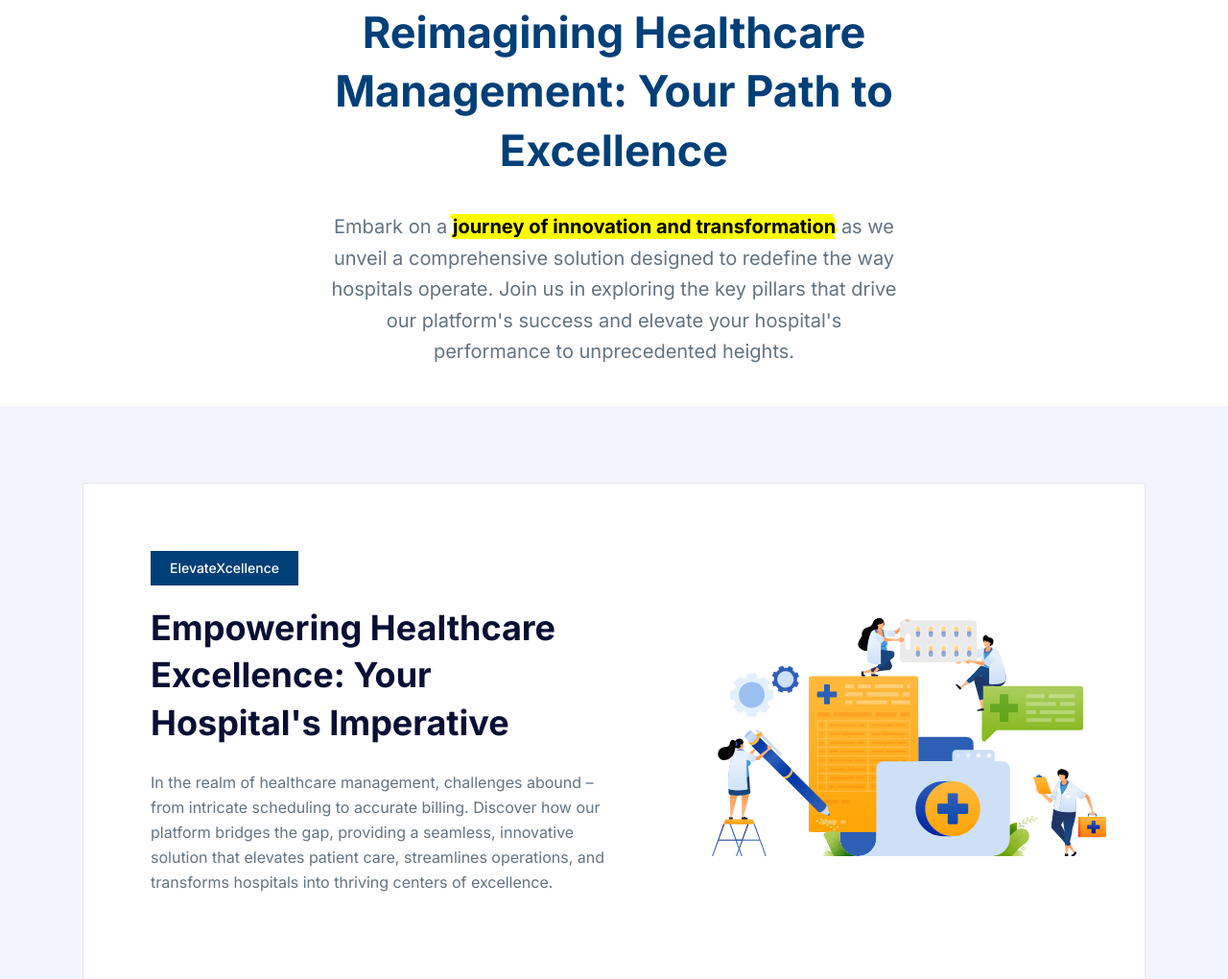
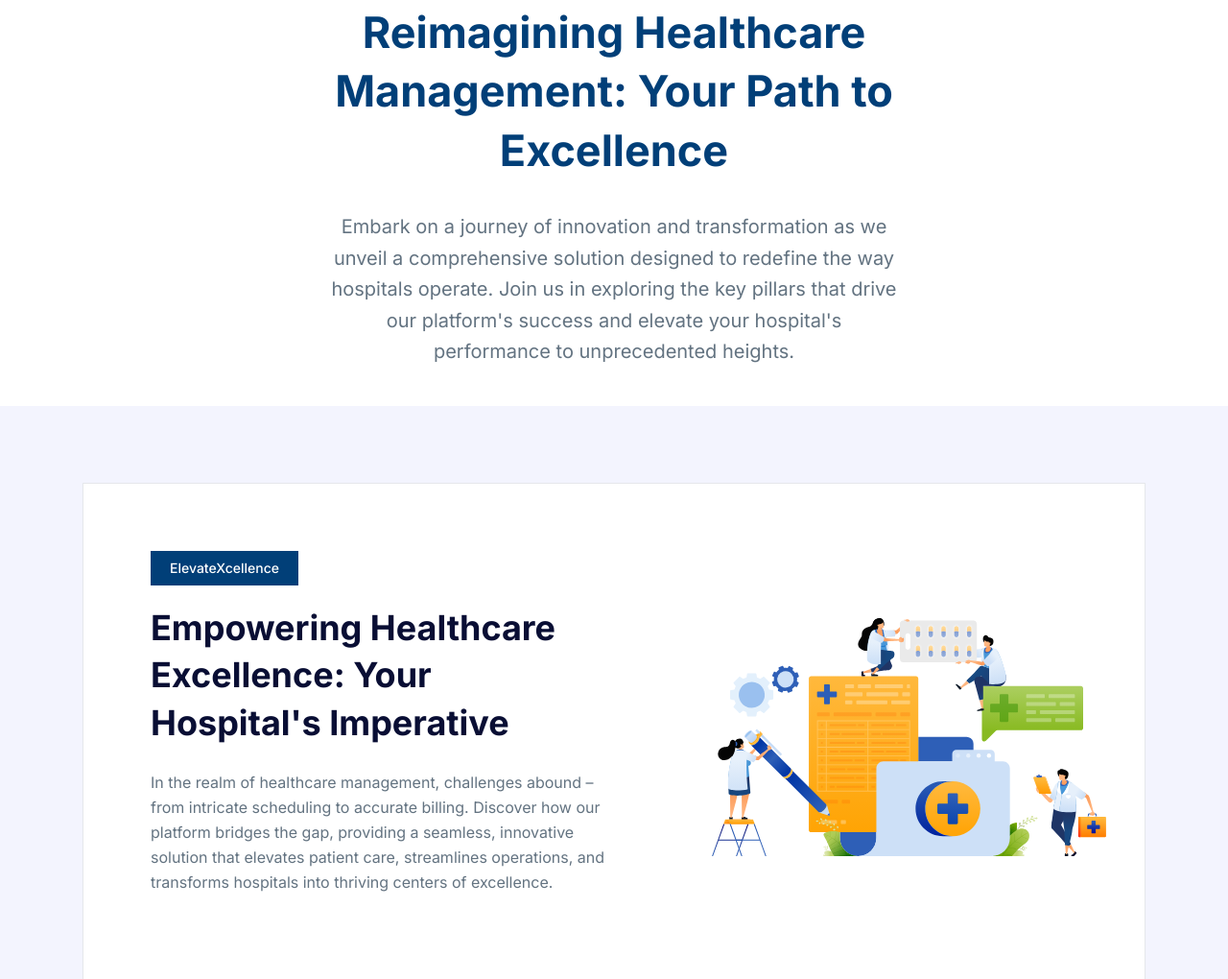
Before and after one commit to Rafi1115/hospital-management-software, a website: page index.html in a window 1280 px wide. Shown: the part 2280-3300 px from the top of the page at 96% size. Drawn offline with Linux system fonts and the light colour scheme.

Commit message:
Update index.html

```diff
--- a/index.html
+++ b/index.html
@@ -473,7 +473,7 @@
               Reimagining Healthcare Management: Your Path to Excellence </h2>
             <p
               class="text-body-color mx-auto mb-10 max-w-[600px] sm:text-lg sm:leading-relaxed md:text-xl md:leading-relaxed">
-              Embark on a <span class="realistic-marker-highlight">journey of innovation and transformation</span> as we unveil a comprehensive solution designed to
+              Embark on a journey of innovation and transformation as we unveil a comprehensive solution designed to
               redefine the way hospitals operate. Join us in exploring the key pillars that drive our platform's success
               and elevate your hospital's performance to unprecedented heights.
 
```
